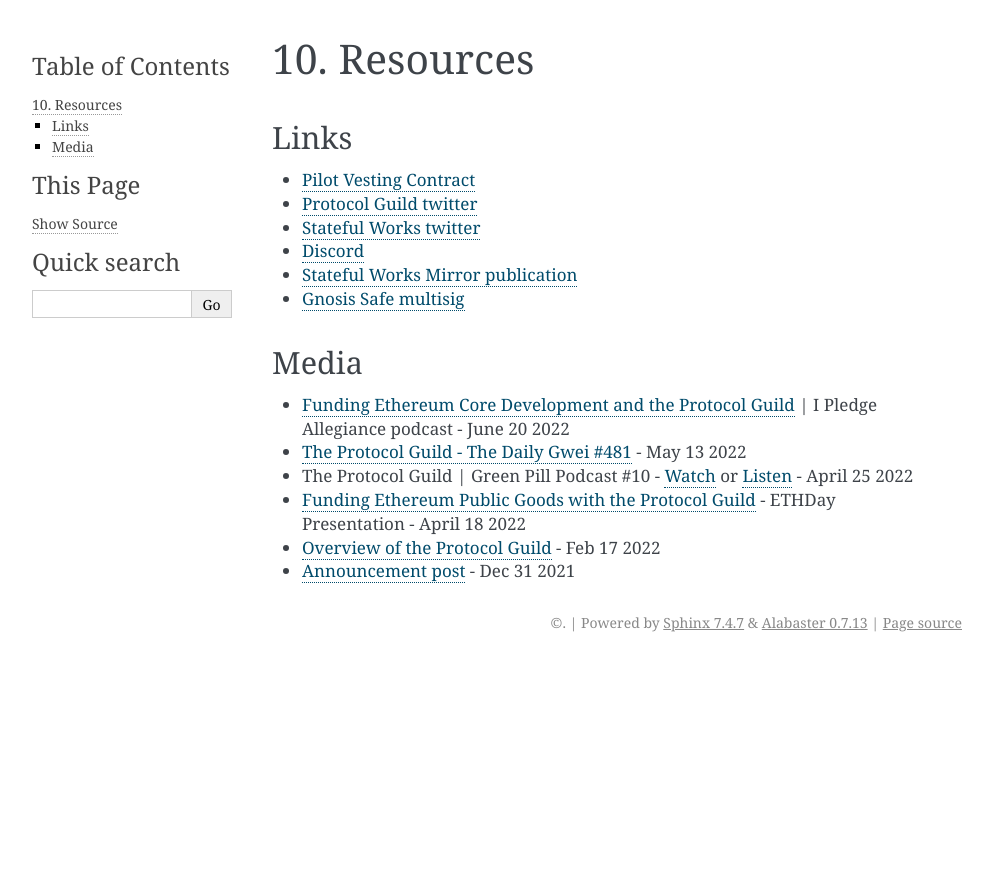
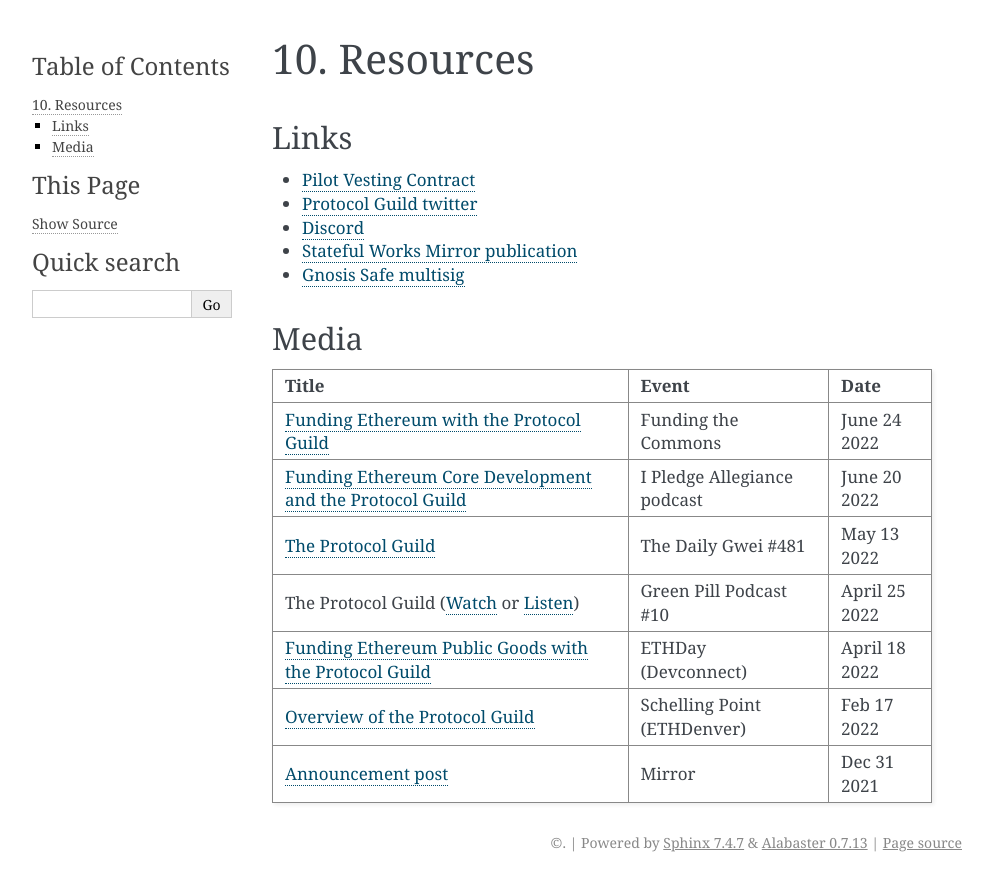
Before and after one commit to protocolguild/documentation, a Sphinx documentation site: the page built from docs/10-resources.md, in a window 1280 px wide. Shown: the top 891 px of the page, without its empty margins (148-1141 px from the left). Built offline with Sphinx 7.4.7, drawn with Linux system fonts in a browser that asks for light colours.

Commit message:
update media table

```diff
--- a/docs/10-resources.md
+++ b/docs/10-resources.md
@@ -4,15 +4,18 @@
 
 - [Pilot Vesting Contract](https://app.0xsplits.xyz/accounts/0xF29Ff96aaEa6C9A1fBa851f74737f3c069d4f1a9/)
 - [Protocol Guild twitter](https://twitter.com/protocolguild)
-- [Stateful Works twitter](https://twitter.com/StatefulWorks)
 - [Discord](https://discord.gg/2yp7J3XEfu)
 - [Stateful Works Mirror publication](https://stateful.mirror.xyz/)
 - [Gnosis Safe multisig](https://gnosis-safe.io/app/eth:0xF6CBDd6Ea6EC3C4359e33de0Ac823701Cc56C6c4/balances)
 
 ## Media
-- [Funding Ethereum Core Development and the Protocol Guild](https://anchor.fm/i-pledge-allegiance/episodes/Trent-Van-Epps-and-Tim-Beiko---Funding-Ethereum-Core-Development-and-the-Protocol-Guild-e1k26qh) | I Pledge Allegiance podcast - June 20 2022
-- [The Protocol Guild - The Daily Gwei #481](https://thedailygwei.substack.com/p/the-protocol-guild-the-daily-gwei?s=w) - May 13 2022
-- The Protocol Guild | Green Pill Podcast #10 - [Watch](https://www.youtube.com/watch?v=VjE9a9COahc) or [Listen](https://availableon.com/greenpill) - April 25 2022
-- [Funding Ethereum Public Goods with the Protocol Guild](https://www.youtube.com/watch?v=Bhx7advbPLE) - ETHDay Presentation - April 18 2022
-- [Overview of the Protocol Guild](https://www.youtube.com/watch?v=5EPRYXYQaIg) - Feb 17 2022
-- [Announcement post](https://stateful.mirror.xyz/mEDvFXGCKdDhR-N320KRtsq60Y2OPk8rHcHBCFVryXY) - Dec 31 2021
+
+| Title | Event | Date |
+|:----|:----|:----|
+| [Funding Ethereum with the Protocol Guild](https://www.youtube.com/watch?v=UVN97qA4gBs&list=PLhuBigpl7lqvMt8d7h4sbCmra9KbFmAdg) | Funding the Commons | June 24 2022 |
+| [Funding Ethereum Core Development and the Protocol Guild](https://anchor.fm/i-pledge-allegiance/episodes/Trent-Van-Epps-and-Tim-Beiko---Funding-Ethereum-Core-Development-and-the-Protocol-Guild-e1k26qh) | I Pledge Allegiance podcast | June 20 2022 |
+| [The Protocol Guild](https://thedailygwei.substack.com/p/the-protocol-guild-the-daily-gwei?s=w) | The Daily Gwei #481 | May 13 2022 |
+| The Protocol Guild ([Watch](https://www.youtube.com/watch?v=VjE9a9COahc) or [Listen](https://availableon.com/greenpill)) | Green Pill Podcast #10 | April 25 2022 |
+| [Funding Ethereum Public Goods with the Protocol Guild](https://www.youtube.com/watch?v=Bhx7advbPLE) | ETHDay (Devconnect) | April 18 2022 |
+| [Overview of the Protocol Guild](https://www.youtube.com/watch?v=5EPRYXYQaIg) | Schelling Point (ETHDenver) | Feb 17 2022 |
+| [Announcement post](https://stateful.mirror.xyz/mEDvFXGCKdDhR-N320KRtsq60Y2OPk8rHcHBCFVryXY) | Mirror | Dec 31 2021 |
```
